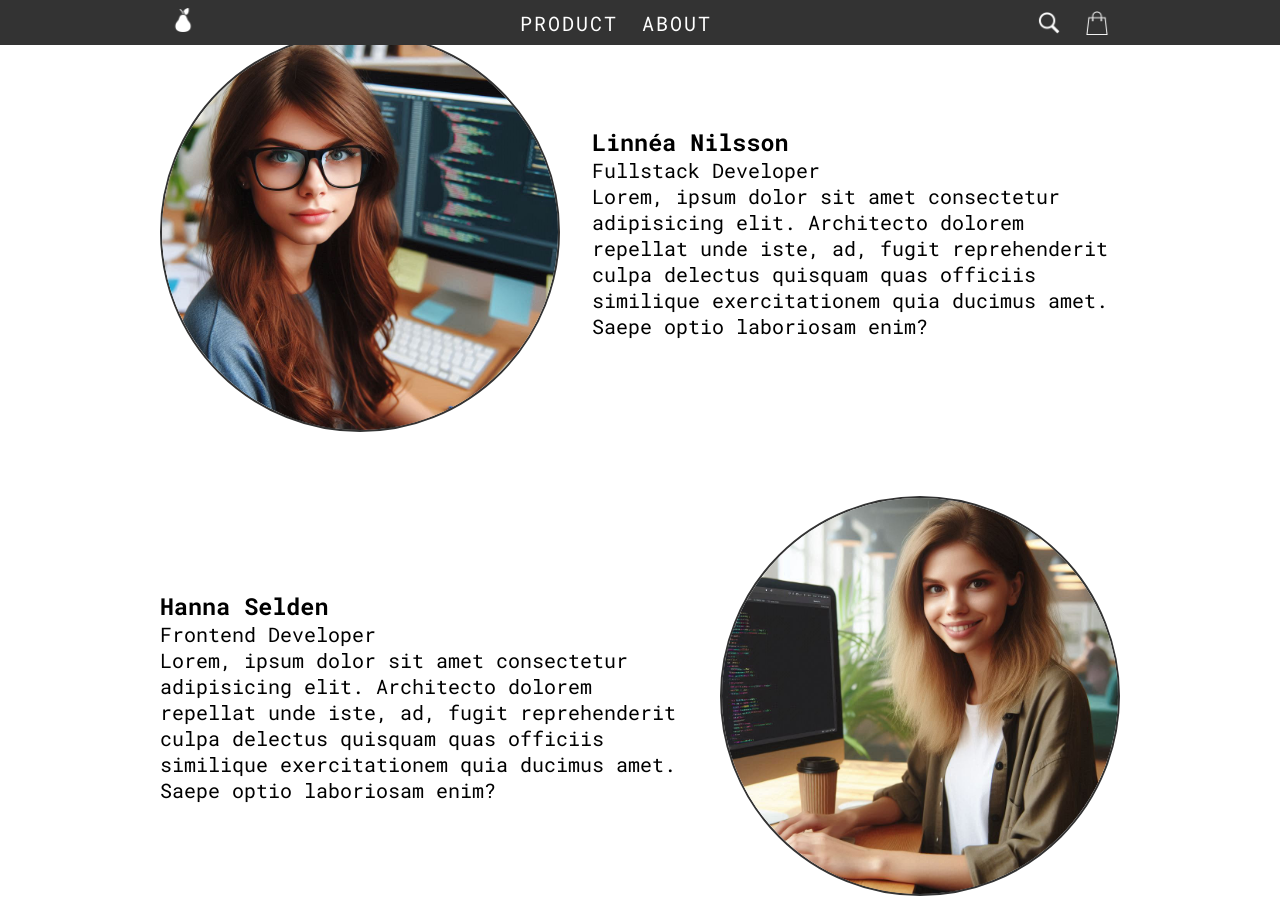
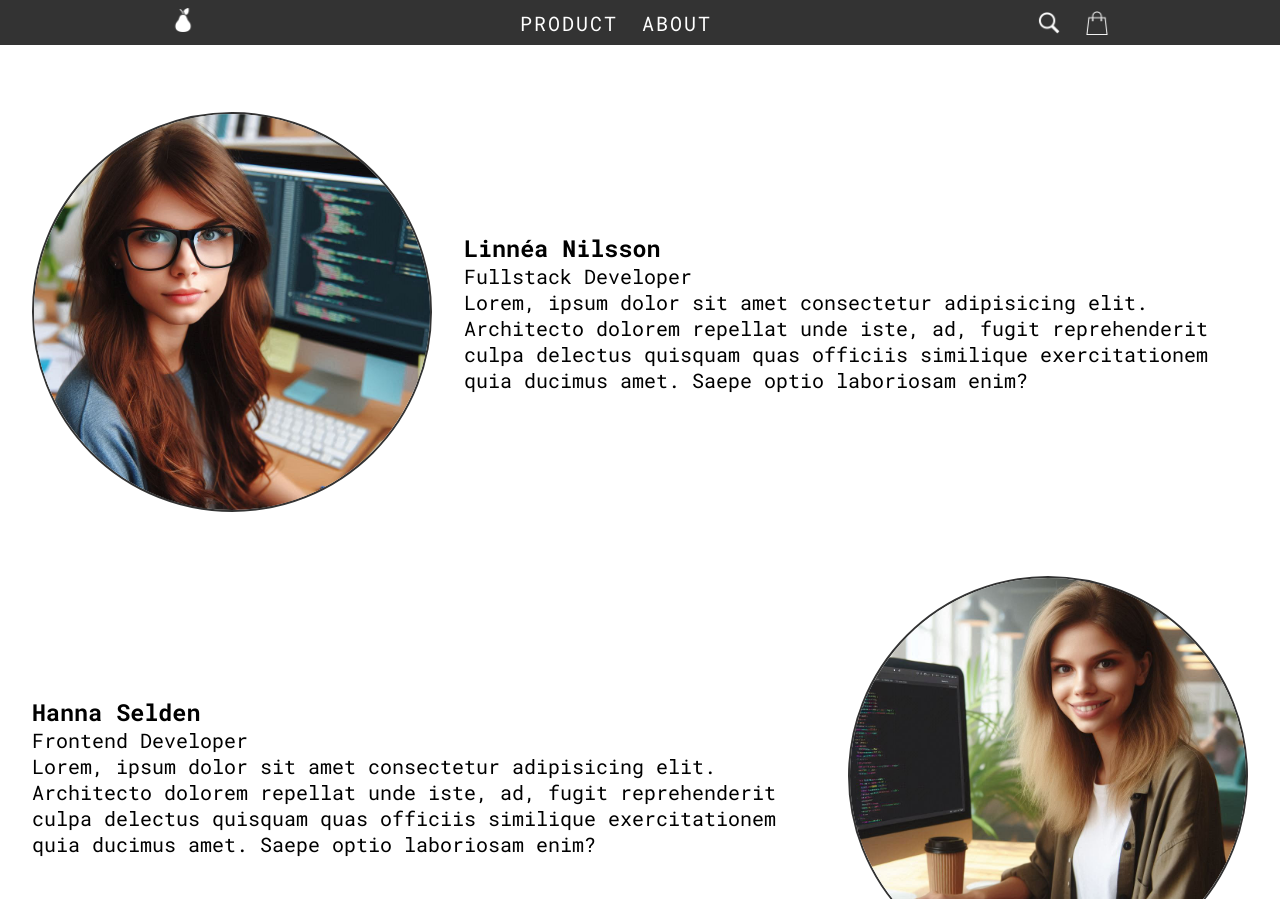
Before and after one commit to TimmyBartelius/Grupp-projekt1, a plain HTML site: page about.html in a window 1280 px wide. Shown: the top 899 px of the page. Drawn offline with Linux system fonts and the light colour scheme.

Commit message:
main style

```diff
--- a/style.css
+++ b/style.css
@@ -16,6 +16,10 @@ body {
   margin: auto;
   font-size: 1rem;
   font-size: clamp(0.8rem, 0.8571428571428572rem + 0.7142857142857143vw, 1.25rem);
+}
+
+main {
+  margin: 5rem 2rem;
 }
 
 li {
@@ -44,9 +48,12 @@ button:hover {
   width: 100%;
   position: fixed;
   top: 0;
+  left: 50%;
+  translate: -50%;
   z-index: 1;
 }
-.menu ul, .menu div {
+.menu ul,
+.menu div {
   display: flex;
   gap: 1.5rem;
 }
@@ -62,8 +69,7 @@ button:hover {
 
 /* About */
 
-.about{
-    margin: 0 10rem;
+.about {
   display: flex;
   flex-direction: column;
 }
```
Lines whose indentation alone changed are shown as unchanged.
